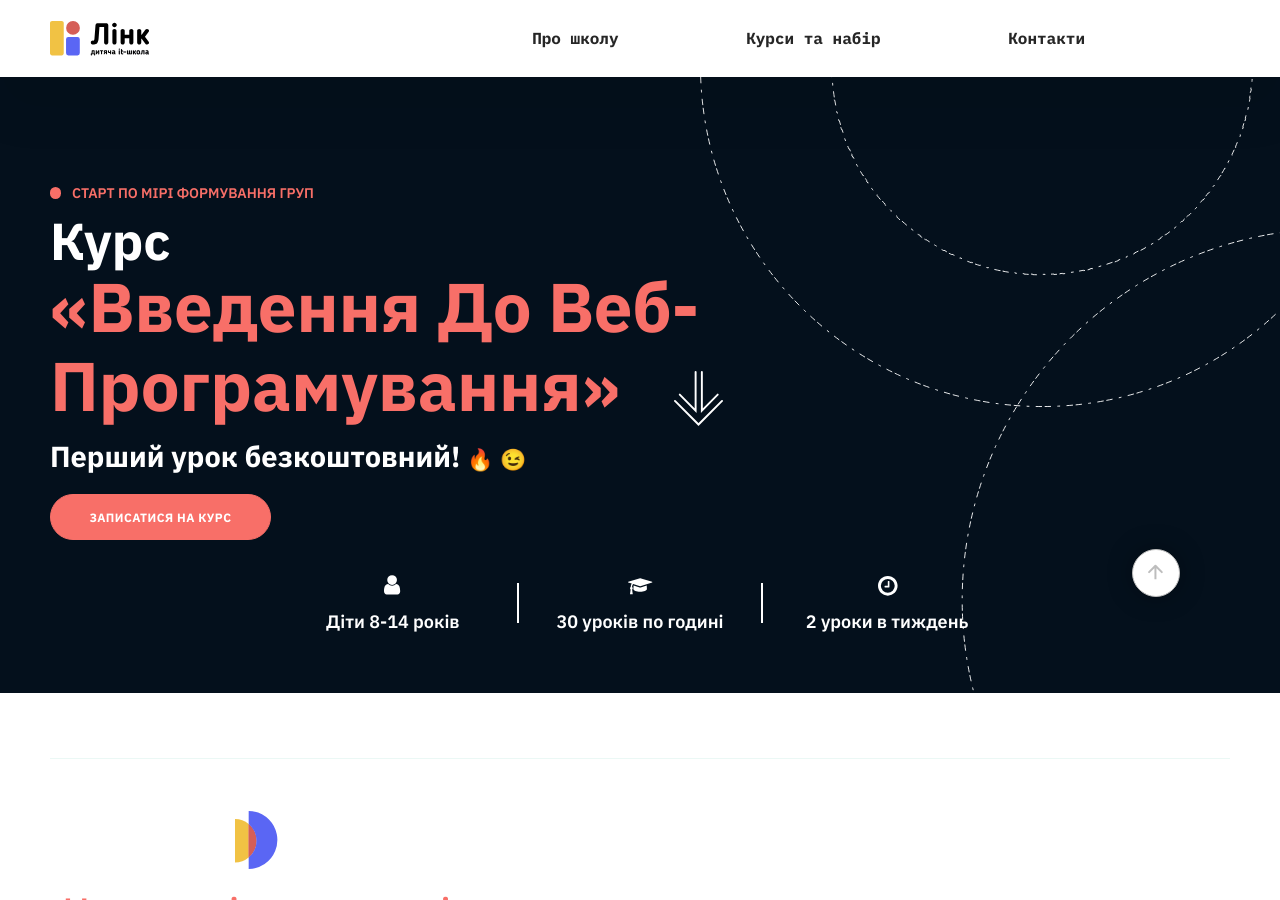
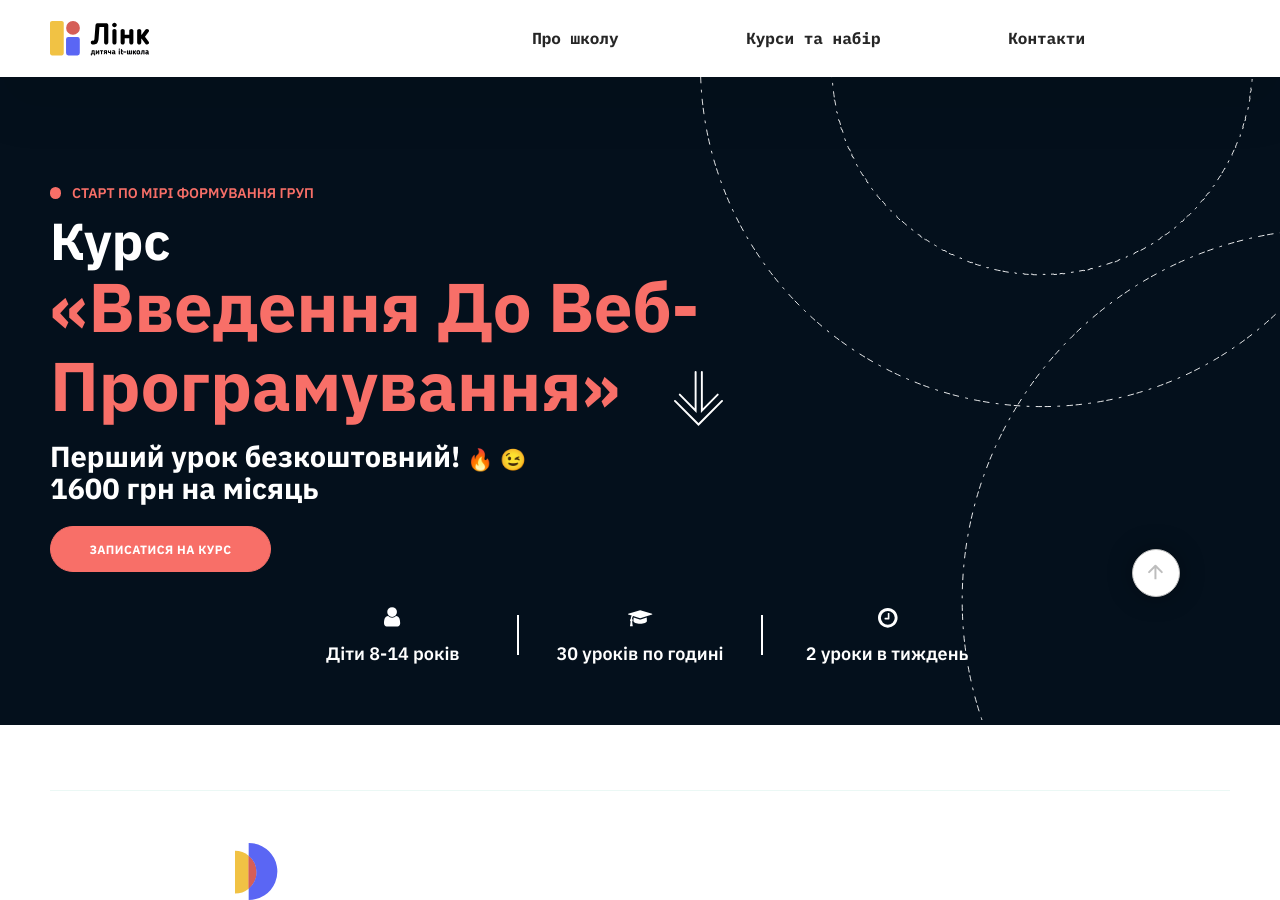
Before and after one commit to tfxoshchypok/linkit22, a Jekyll site: the page built from _courses/web-programming.html, in a window 1280 px wide and 900 px high. Built offline with Jekyll 4.4.1, drawn with Linux system fonts in a browser that asks for light colours.

Commit message:
Update course.html

```diff
--- a/_layouts/course.html
+++ b/_layouts/course.html
@@ -21,6 +21,8 @@ layout: default
         <span class="default-subtitle-stickers">
                   🔥 😉
                 </span>
+        <br>
+        1600 грн на місяць
       </p>
       <a class="default-button">
         Записатися на курс
```
